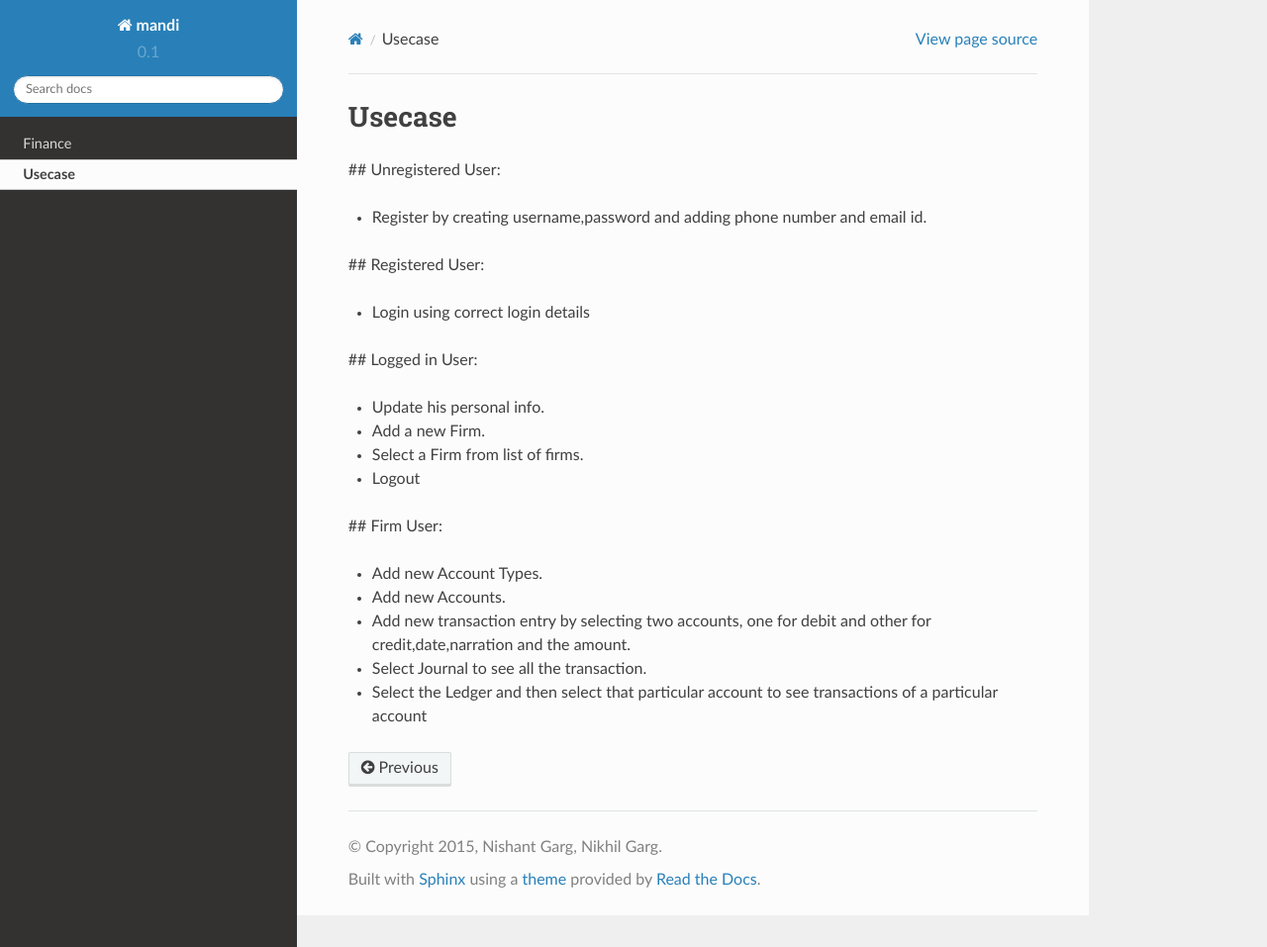
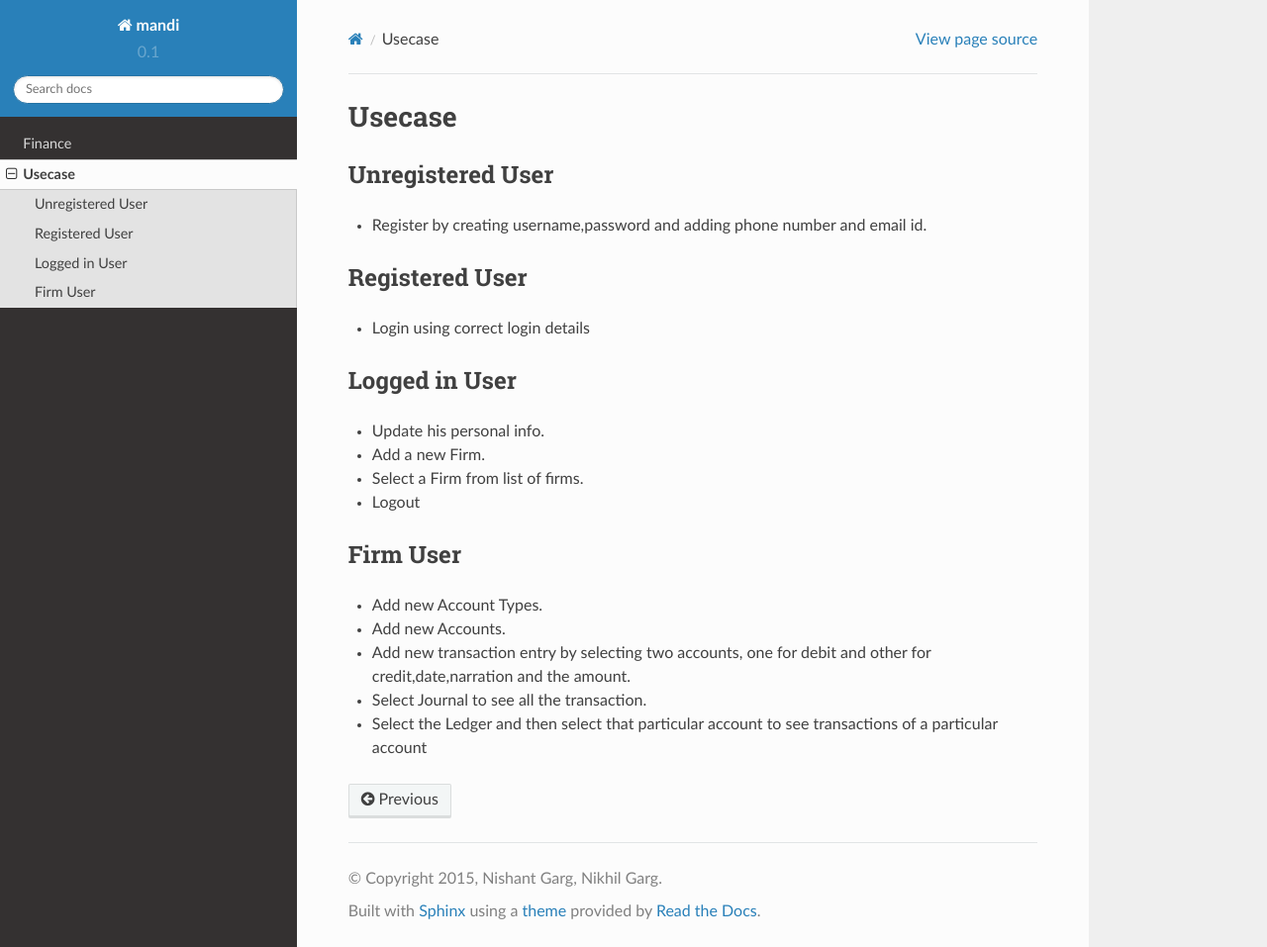
Before and after one commit to nishworks/Tradewinds, a Sphinx documentation site: the page built from docs/use_case.txt, in a window 1280 px wide and 957 px high. Shown: the whole window at 99% size. Built offline with Sphinx 7.4.7 and the Read the Docs theme 2.0.0, drawn with Linux system fonts in a browser that asks for light colours.

Commit message:
Modified use_case.txt

```diff
--- a/docs/use_case.txt
+++ b/docs/use_case.txt
@@ -2,23 +2,23 @@
 Usecase
 ############
 
-## Unregistered User:
-
+Unregistered User
+*****************
 * Register by creating username,password and adding phone number and email id.
 
-## Registered User:
-
+Registered User
+***************
 * Login using correct login details
 
-## Logged in User:
-
+Logged in User
+**************
 * Update his personal info.
 * Add a new Firm.
 * Select a Firm from list of firms.
 * Logout
 
-## Firm User:
-
+Firm User
+*********
 * Add new Account Types.
 * Add new Accounts.
 * Add new transaction entry by selecting two accounts, one for debit and other for
```
